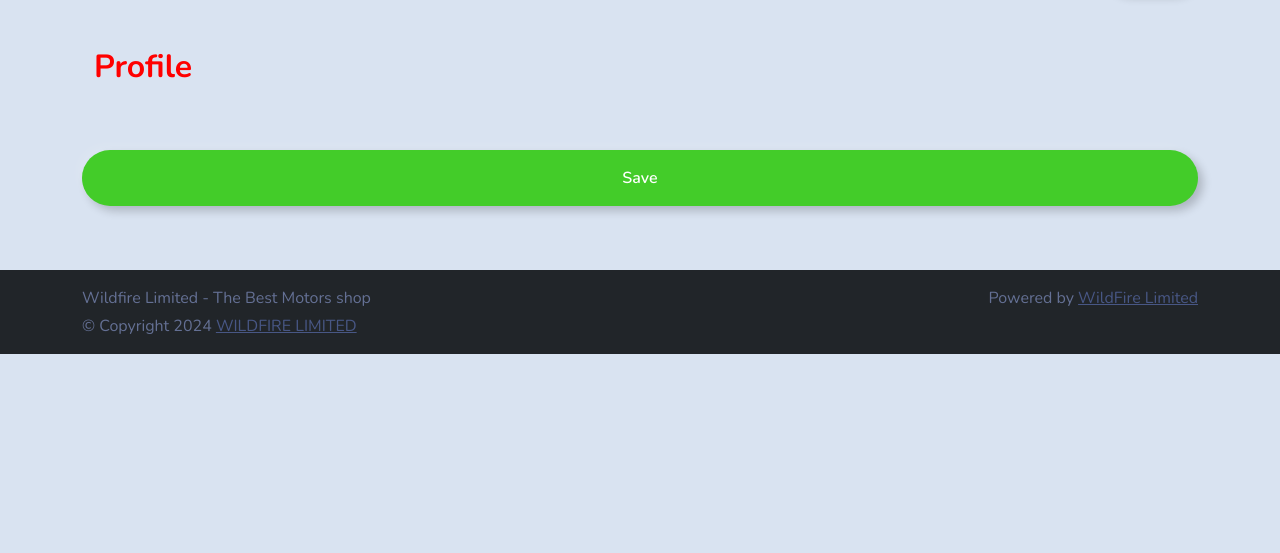
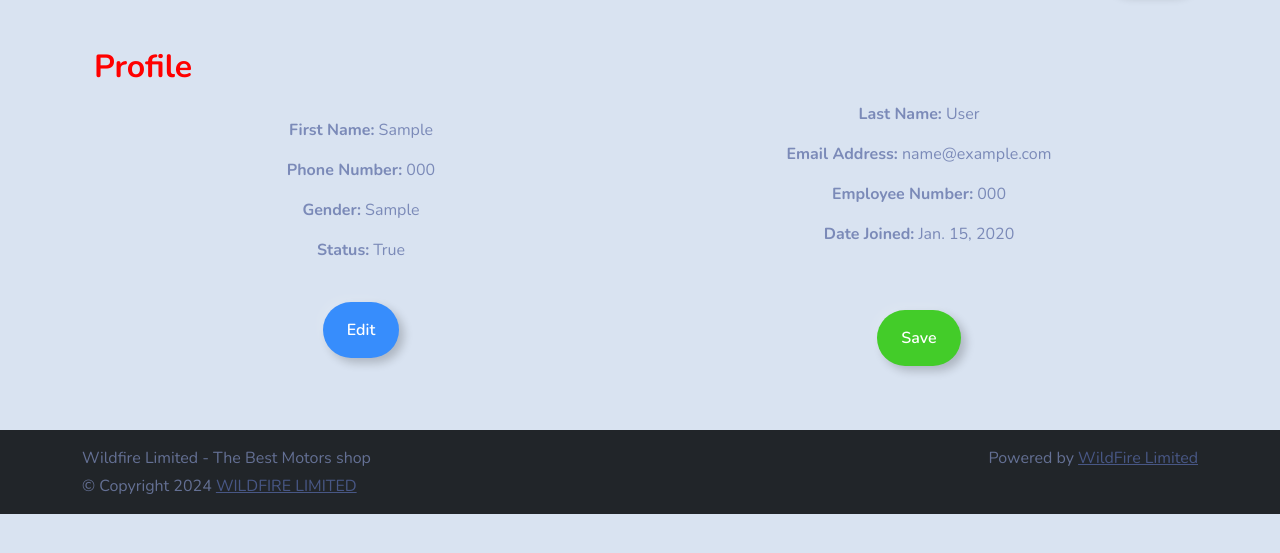
Before and after one commit to 2003gichohiwaweru/Wildfire_IOT_Webapp, a Django app: page /profile/ in a window 1280 px wide. Shown: the part 72-625 px from the top of the page. Run offline with Django 5.2, Linux system fonts and the light colour scheme; a user stored in the database is signed in; tables that the repository leaves empty hold one stand-in row (values such as "Sample post"); some libraries are stand-ins or nearby versions.

Commit message:
profile.html

```diff
--- a/src/users/templates/views/profile.html
+++ b/src/users/templates/views/profile.html
@@ -18,15 +18,29 @@
             {% csrf_token %}
             <div class="row">
                 <div class="col-6 g-3">
-                    {{ user_form|crispy}}
-                    {{ profile_form|crispy}}
+                    <p><strong>First Name:</strong> {{ profile.first_name }}</p>
+                    <p><strong>Phone Number:</strong> {{ profile.phone_number }}</p>
+                    <p><strong>Gender:</strong> {{ profile.gender }}</p>
+                    <p><strong>Status:</strong> {{ profile.is_verified }}</p>
                 </div>
                 <div class="col-6">
 
 
+                    <p><strong>Last Name:</strong> {{ profile.last_name }}</p>
+                    <p><strong>Email Address:</strong> {{ profile.email_address }}</p>
+                    <p><strong>Employee Number:</strong> {{ profile.employee_number }}</p>
+                    <p><strong>Date Joined:</strong> {{ profile.date_hired }}</p>
                 </div>
-                <br>
-                <button class="btn btn-outline-success btn-md-col align-center mt-4" type="submit" value="Submit">Save</button>
+
+            </div>
+
+            <div class="row mt-4">
+                <div class="col text-right">
+                    <button id="edit-button" class="btn btn-outline-primary">Edit</button>
+                </div>
+                <div class="col text-right">
+                    <button class="btn btn-outline-success btn-md-col align-center mt-2" type="submit" value="Submit">Save</button>
+                </div>
             </div>
         </form>
 
--- a/src/users/views.py
+++ b/src/users/views.py
@@ -84,12 +84,11 @@
             user_form.save()
             profile_form.save()
             messages.success(request, 'Your profile has been updated.')
-            return redirect('view_profile')
+            return redirect('home')
     else:
-        user_form = UserForm(instance=user)
+
         profile_form = ProfileForm(instance=profile)
 
     return render(request, 'users/edit_profile.html', {
-        'user_form': user_form,
         'profile_form': profile_form
     })
```
